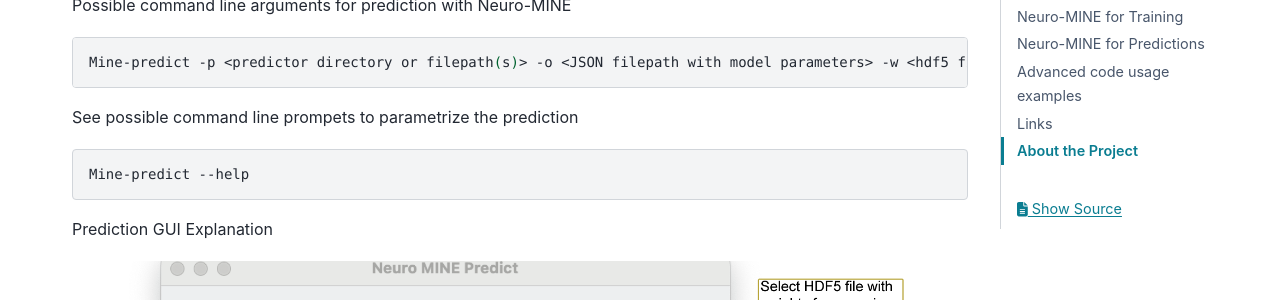
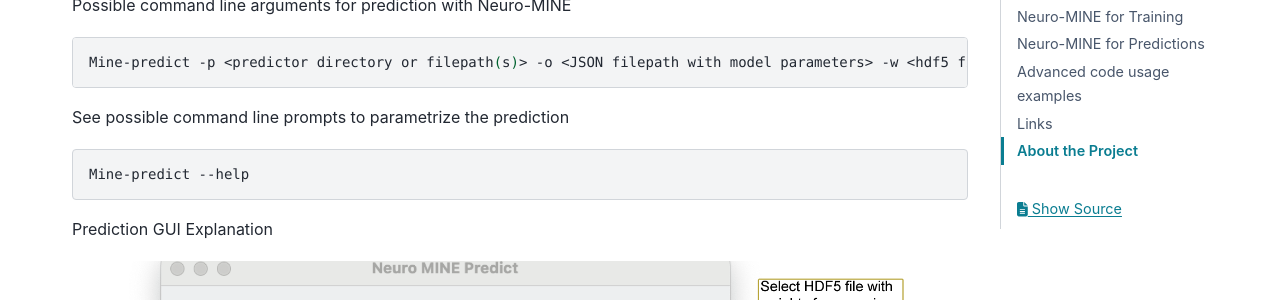
Before and after one commit to matovic5/neuro_mine, a Sphinx documentation site: the page built from docs/index.rst, in a window 1280 px wide and 900 px high, scrolled down 4681 px. Shown: the part 153-453 px from the top of the window. Built offline with Sphinx 7.4.7 and the PyData theme 0.15.4, drawn with Linux system fonts in a browser that asks for light colours.

Commit message:
Typo fix

```diff
--- a/docs/index.rst
+++ b/docs/index.rst
@@ -7,6 +7,7 @@
 .. image:: https://img.shields.io/pypi/v/neuro-mine
    :target: https://pypi.org/project/neuro-mine/
    :alt: PyPI - Version
+
 .. image:: https://img.shields.io/github/license/matovic5/neuro_mine
    :target: https://github.com/matovic5/neuro_mine/blob/main/LICENSE.txt
    :alt: GitHub License
@@ -82,7 +83,7 @@
 
 .. code-block:: bash
 
-    Mine -p <predictor directory or filepath(s)> -r <respose directory or filepath(s)> -ut <use time> -sh <run shuffle> -ct <test score threshold> -ts <Taylor significance> -la <linear fit variance fraction> -lsq <square fit variance fraction> -n <name of model> -mh <model history (seconds)> -tl <Taylor lookahead> -j <Store Jacobians> -o <JSON filepath with existing parameters>  -e <number of epochs> -mq <non-verbose in terminal> -mtf <fraction of data for training vs testing> -eps <data is eposidic> -dsf <downsampling factor?
+    Mine -p <predictor directory or filepath(s)> -r <response directory or filepath(s)> -ut <use time> -sh <run shuffle> -ct <test score threshold> -ts <Taylor significance> -la <linear fit variance fraction> -lsq <square fit variance fraction> -n <name of model> -mh <model history (seconds)> -tl <Taylor lookahead> -j <Store Jacobians> -o <JSON filepath with existing parameters>  -e <number of epochs> -mq <non-verbose in terminal> -mtf <fraction of data for training vs testing> -eps <data is episodic> -dsf <downsampling factor?
 
 See command line prompts to customize the model
 
@@ -171,7 +172,7 @@
 
     Mine-predict -p <predictor directory or filepath(s)> -o <JSON filepath with model parameters> -w <hdf5 filepath with weights> -a <hdf5 filepath with analysis of fit> -ct <test score threshold>
 
-See possible command line prompets to parametrize the prediction
+See possible command line prompts to parametrize the prediction
 
 .. code-block:: bash
 
```
